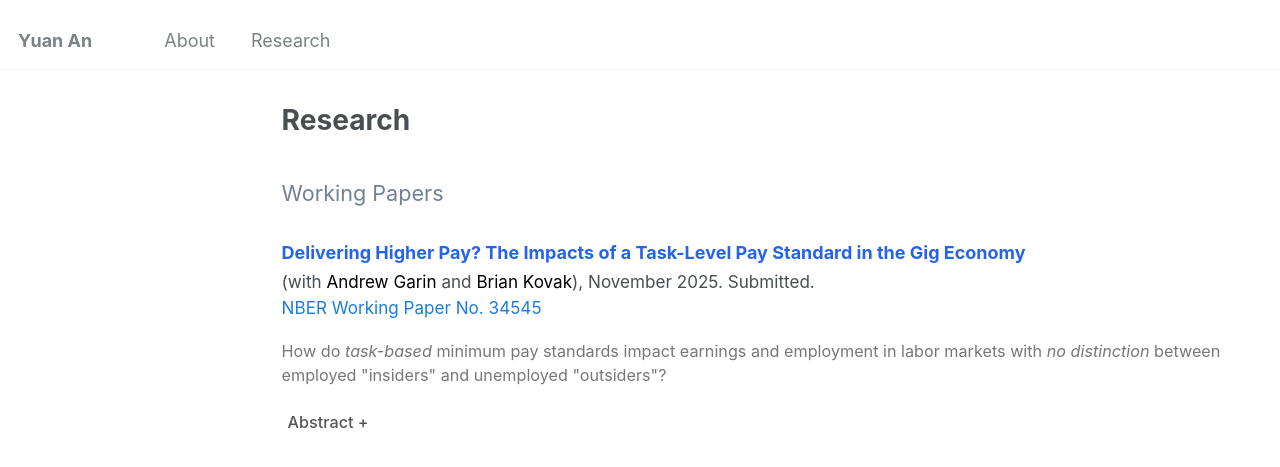
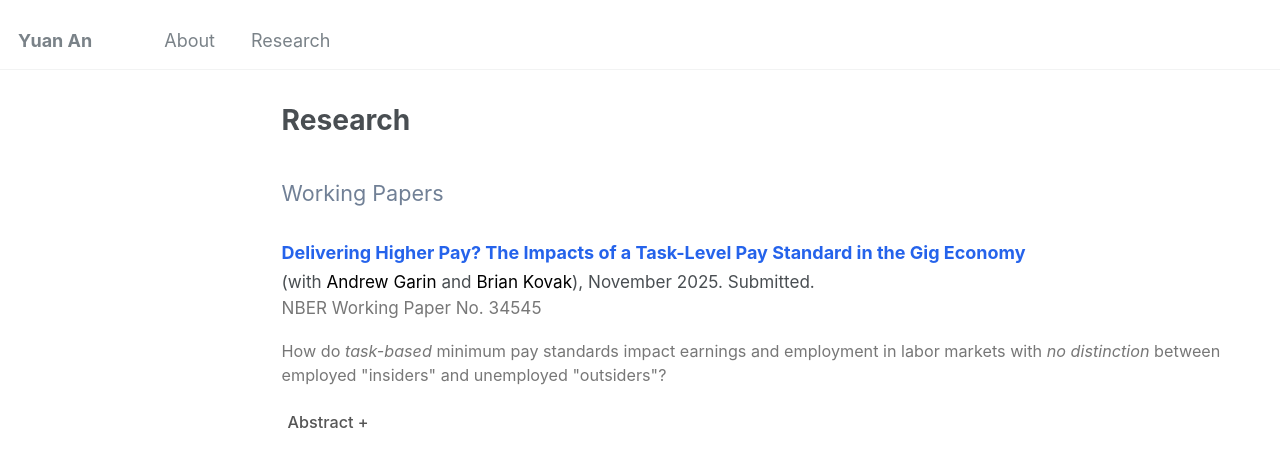
Before and after one commit to yuan-ann/yuan-ann.github.io, a Jekyll site: the page built from _pages/research.md, in a window 1280 px wide. Shown: the top 467 px of the page. Built offline with Jekyll 4.4.1, drawn with Linux system fonts in a browser that asks for light colours.

Commit message:
Change link style for NBER Working Paper reference
Updated the NBER Working Paper link style in research.md.

```diff
--- a/_pages/research.md
+++ b/_pages/research.md
@@ -33,7 +33,7 @@ author_profile: false
   <p class="paper-meta">
     (with <a style="color:black;" href="https://sites.google.com/view/andygarin/home">Andrew Garin</a> and
     <a style="color:black;" href="https://www.andrew.cmu.edu/user/bkovak/">Brian Kovak</a>), November 2025. Submitted.<br>
-    <a href=""> NBER Working Paper No. 34545 </a>
+    <a style="color:#777;" href=""> NBER Working Paper No. 34545 </a>
   </p>
 
   <p class="paper-id">
```
